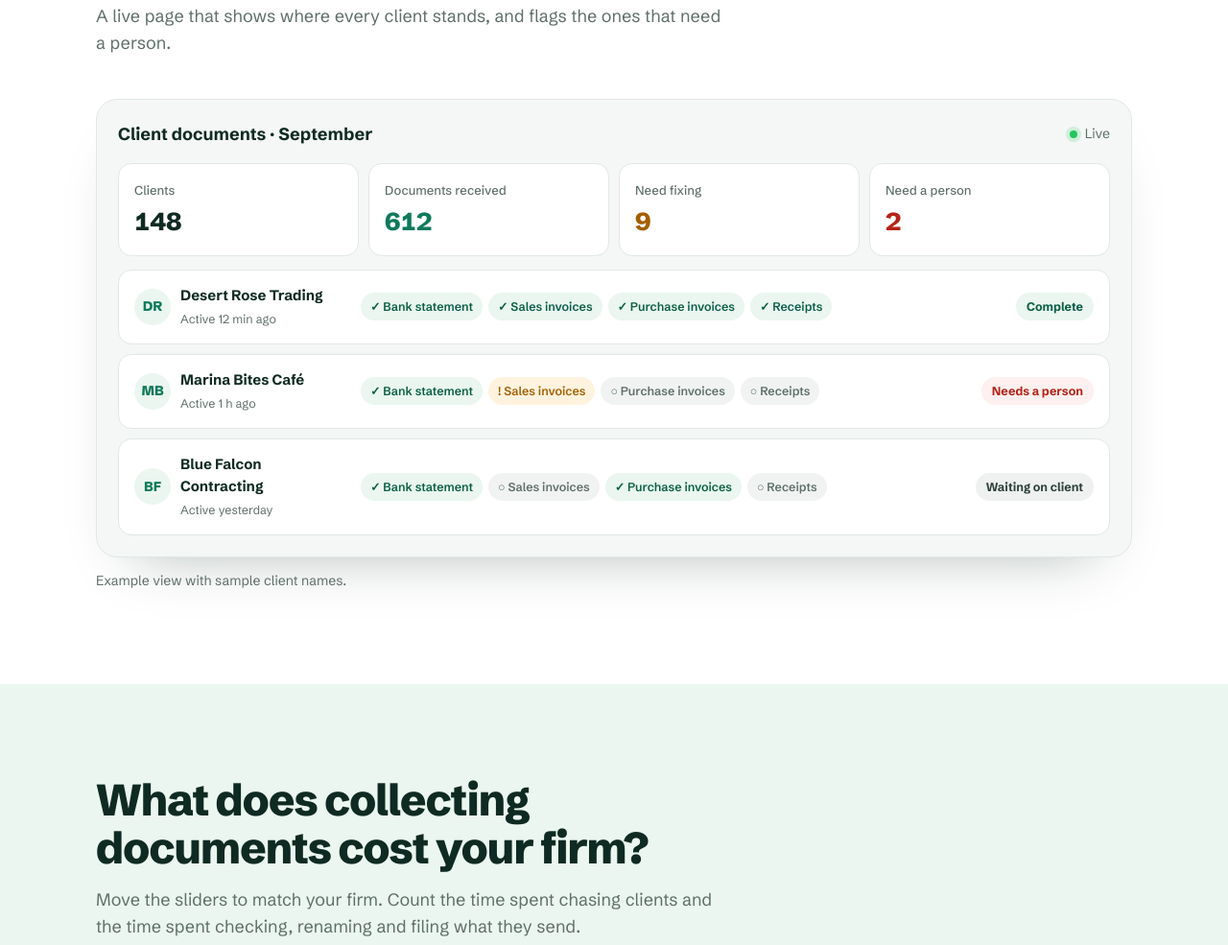
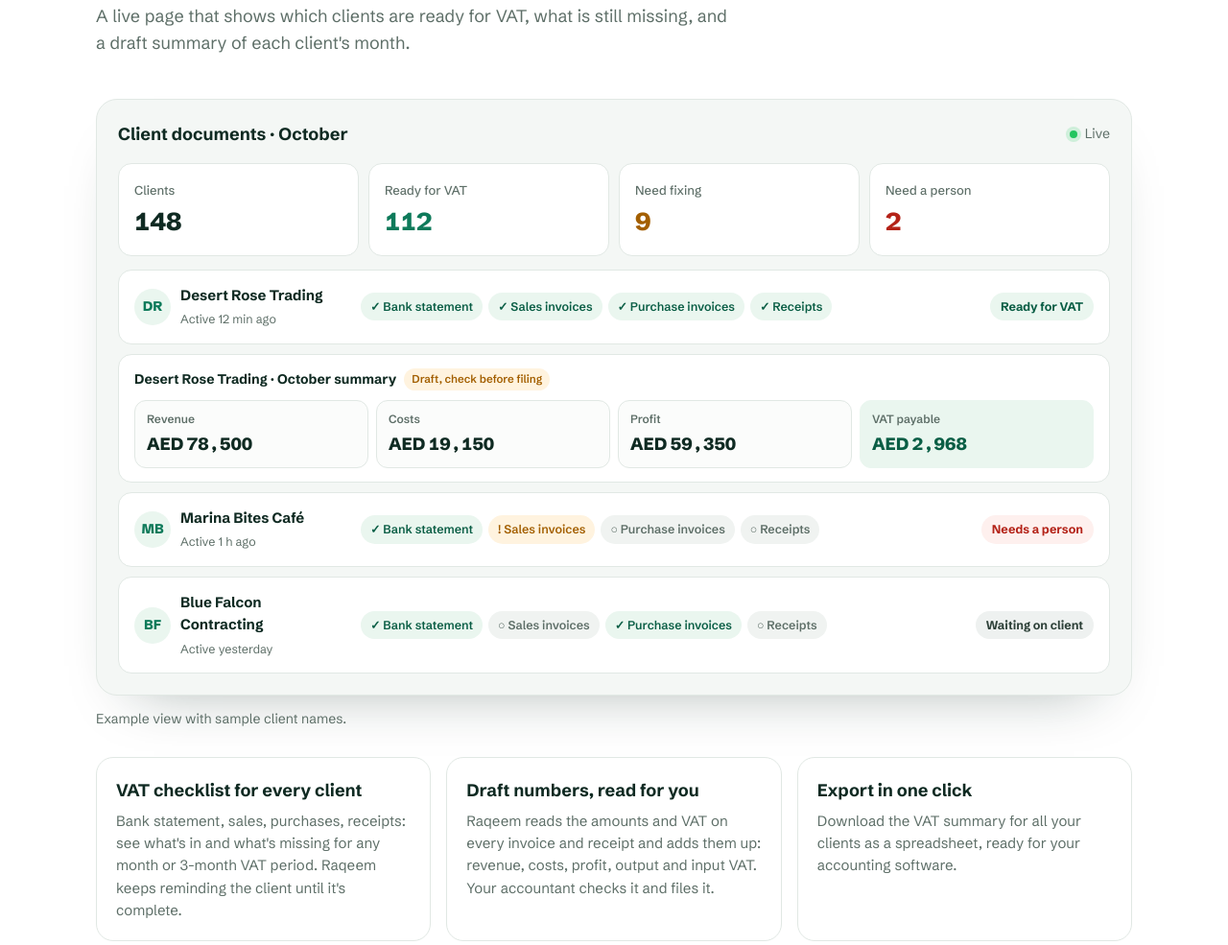
Before and after one commit to MirHashimEnterprise/raqeem-website, a plain HTML site: page index.html in a window 1280 px wide. Shown: the part 3376-4361 px from the top of the page at 96% size. Drawn offline with Linux system fonts and the light colour scheme.

Commit message:
Website: VAT checklist, draft summary and CSV export (EN + AR)
Co-Authored-By: Claude Opus 5.5 <noreply@anthropic.com>
Claude-Session: https://claude.ai/code/session_01SvXkYcbnD5WTLSZjhgmXHf

```diff
--- a/index.html
+++ b/index.html
@@ -172,6 +172,19 @@
   .ck{padding:5px 10px;border-radius:999px;font-size:12.5px;font-weight:600;background:#F0F3F1;color:var(--muted)}
   .ck.d{background:var(--mint);color:var(--green-dark)} .ck.f{background:var(--amber-soft);color:var(--amber)}
   .pill{display:inline-block;padding:5px 11px;border-radius:999px;font-size:12.5px;font-weight:700;white-space:nowrap}
+  .sumbox{background:#fff;border:1px solid var(--line);border-radius:14px;padding:14px 16px;margin-top:10px}
+  .sumbox .sh{display:flex;gap:8px;align-items:center;flex-wrap:wrap;font-weight:700;font-size:14px}
+  .sumbox .sh small{font-size:11.5px;font-weight:600;color:var(--amber);background:var(--amber-soft);border-radius:999px;padding:3px 8px}
+  .sgrid{display:grid;grid-template-columns:repeat(4,1fr);gap:8px;margin-top:10px}
+  .sgrid div{border:1px solid var(--line);border-radius:12px;padding:10px 12px;background:#FBFCFB}
+  .sgrid span{display:block;color:var(--muted);font-size:12px;font-weight:600}
+  .sgrid b{display:block;font-size:18px;font-weight:800;margin-top:2px}
+  .sgrid .v{background:var(--mint);border-color:var(--mint)} .sgrid .v b{color:var(--green-dark)}
+  .vatlist{display:grid;grid-template-columns:repeat(3,1fr);gap:16px;margin-top:28px}
+  .vatlist div{border:1px solid var(--line);border-radius:18px;padding:20px;background:#fff}
+  .vatlist h3{font-size:18px;margin-bottom:6px}
+  .vatlist p{color:var(--muted);font-size:15px}
+  @media (max-width:760px){.sgrid{grid-template-columns:repeat(2,1fr)}.vatlist{grid-template-columns:1fr}}
   .pill.done{background:var(--mint);color:var(--green-dark)} .pill.wait{background:#EEF1F0;color:var(--text)} .pill.red{background:#FEF0EE;color:#B42318}
 
   /* Calculator */
@@ -459,19 +472,21 @@
     <div class="wrap">
       <div class="section-head">
         <h2 id="firms-title" data-i18n="firms.h">What your team opens each morning</h2>
-        <p data-i18n="firms.p">A live page that shows where every client stands, and flags the ones that need a person.</p>
+        <p data-i18n="firms.p">A live page that shows which clients are ready for VAT, what is still missing, and a draft summary of each client's month.</p>
       </div>
       <div class="dash" aria-label="Example dashboard with sample clients" role="img" data-i18n-aria="b.aria">
-        <div class="dash-top"><strong data-i18n="b.title">Client documents · September</strong><span class="live"><i></i><span data-i18n="b.live">Live</span></span></div>
+        <div class="dash-top"><strong data-i18n="b.title">Client documents · October</strong><span class="live"><i></i><span data-i18n="b.live">Live</span></span></div>
         <div class="kpis">
           <div class="kpi"><span data-i18n="b.k1">Clients</span><b class="num">148</b></div>
-          <div class="kpi g"><span data-i18n="b.k2">Documents received</span><b class="num">612</b></div>
+          <div class="kpi g"><span data-i18n="b.k2">Ready for VAT</span><b class="num">112</b></div>
           <div class="kpi a"><span data-i18n="b.k3">Need fixing</span><b class="num">9</b></div>
           <div class="kpi r"><span data-i18n="b.k4">Need a person</span><b class="num">2</b></div>
         </div>
         <div class="crow"><div class="who"><span class="av">DR</span><div><b>Desert Rose Trading</b><small data-i18n="b.t1">Active 12 min ago</small></div></div>
           <div class="cks"><span class="ck d" data-i18n="ck.bank">✓ Bank statement</span><span class="ck d" data-i18n="ck.sales">✓ Sales invoices</span><span class="ck d" data-i18n="ck.purch">✓ Purchase invoices</span><span class="ck d" data-i18n="ck.rec">✓ Receipts</span></div>
-          <span class="pill done" data-i18n="p.done">Complete</span></div>
+          <span class="pill done" data-i18n="p.done">Ready for VAT</span></div>
+        <div class="sumbox"><div class="sh"><span data-i18n="s.h">Desert Rose Trading · October summary</span><small data-i18n="s.draft">Draft, check before filing</small></div>
+          <div class="sgrid"><div><span data-i18n="s.rev">Revenue</span><b class="num">AED 78,500</b></div><div><span data-i18n="s.cost">Costs</span><b class="num">AED 19,150</b></div><div><span data-i18n="s.profit">Profit</span><b class="num">AED 59,350</b></div><div class="v"><span data-i18n="s.vat">VAT payable</span><b class="num">AED 2,968</b></div></div></div>
         <div class="crow"><div class="who"><span class="av">MB</span><div><b>Marina Bites Café</b><small data-i18n="b.t2">Active 1 h ago</small></div></div>
           <div class="cks"><span class="ck d" data-i18n="ck.bank">✓ Bank statement</span><span class="ck f" data-i18n="ck.salesf">! Sales invoices</span><span class="ck" data-i18n="ck.purchm">○ Purchase invoices</span><span class="ck" data-i18n="ck.recm">○ Receipts</span></div>
           <span class="pill red" data-i18n="p.red">Needs a person</span></div>
@@ -480,6 +495,11 @@
           <span class="pill wait" data-i18n="p.wait">Waiting on client</span></div>
       </div>
       <p class="sample" data-i18n="b.sample">Example view with sample client names.</p>
+      <div class="vatlist">
+        <div><h3 data-i18n="v1.h">VAT checklist for every client</h3><p data-i18n="v1.p">Bank statement, sales, purchases, receipts: see what's in and what's missing for any month or 3-month VAT period. Raqeem keeps reminding the client until it's complete.</p></div>
+        <div><h3 data-i18n="v2.h">Draft numbers, read for you</h3><p data-i18n="v2.p">Raqeem reads the amounts and VAT on every invoice and receipt and adds them up: revenue, costs, profit, output and input VAT. Your accountant checks it and files it.</p></div>
+        <div><h3 data-i18n="v3.h">Export in one click</h3><p data-i18n="v3.p">Download the VAT summary for all your clients as a spreadsheet, ready for your accounting software.</p></div>
+      </div>
     </div>
   </section>
 
@@ -727,13 +747,17 @@
     's1.n': 'الخطوة 1', 's1.h': 'يتلقى العملاء تذكيرًا ودودًا', 's1.p': 'في كل شهر، يتلقى كل عميل رسالة واتساب تحدد بدقة ما يحتاجه مكتبك، مع تذكيرات لطيفة إذا نسي.',
     's2.n': 'الخطوة 2', 's2.h': 'يردّون بالصور أو ملفات PDF', 's2.p': 'يقرأ رقيم كل ملف ويصنّفه، ويطلب من العميل إعادة إرسال أي ملف غير واضح أو مقطوع أو يخص فترة غير صحيحة.',
     's3.n': 'الخطوة 3', 's3.h': 'يرى فريقك صفحة واحدة واضحة', 's3.p': 'من أرسل كل شيء، ومن لم يرسل بعد، ومن يحتاج إلى تدخّل أحد الموظفين. لا مزيد من التنقل بين مئات المحادثات.',
-    'firms.h': 'ما يفتحه فريقك كل صباح', 'firms.p': 'صفحة مباشرة تُظهر وضع كل عميل، وتنبّه إلى من يحتاج إلى تدخّل أحد الموظفين.',
-    'b.aria': 'مثال للوحة المتابعة بأسماء عملاء افتراضية', 'b.title': 'مستندات العملاء · سبتمبر', 'b.live': 'مباشر',
-    'b.k1': 'العملاء', 'b.k2': 'المستندات المستلمة', 'b.k3': 'تحتاج تصحيحًا', 'b.k4': 'تحتاج موظفًا',
+    'firms.h': 'ما يفتحه فريقك كل صباح', 'firms.p': 'صفحة مباشرة تُظهر العملاء الجاهزين لضريبة القيمة المضافة، وما زال ناقصًا، وملخصًا أوليًا لشهر كل عميل.',
+    'b.aria': 'مثال للوحة المتابعة بأسماء عملاء افتراضية', 'b.title': 'مستندات العملاء · أكتوبر', 'b.live': 'مباشر',
+    'b.k1': 'العملاء', 'b.k2': 'جاهز للضريبة', 'b.k3': 'تحتاج تصحيحًا', 'b.k4': 'تحتاج موظفًا',
     'b.t1': 'نشط قبل 12 دقيقة', 'b.t2': 'نشط قبل ساعة', 'b.t3': 'نشط أمس',
     'ck.bank': '✓ كشف الحساب', 'ck.sales': '✓ فواتير المبيعات', 'ck.purch': '✓ فواتير المشتريات', 'ck.rec': '✓ الإيصالات',
     'ck.salesf': '! فواتير المبيعات', 'ck.purchm': '○ فواتير المشتريات', 'ck.recm': '○ الإيصالات', 'ck.salesm': '○ فواتير المبيعات',
-    'p.done': 'مكتمل', 'p.red': 'يحتاج موظفًا', 'p.wait': 'بانتظار العميل',
+    'p.done': 'جاهز للضريبة',
+    's.h': 'ديزرت روز للتجارة · ملخص أكتوبر', 's.draft': 'مسودة، يُرجى المراجعة قبل التقديم', 's.rev': 'الإيرادات', 's.cost': 'التكاليف', 's.profit': 'الربح', 's.vat': 'الضريبة المستحقة',
+    'v1.h': 'قائمة مستندات الضريبة لكل عميل', 'v1.p': 'كشف الحساب البنكي والمبيعات والمشتريات والإيصالات: اعرف ما وصل وما ينقص لأي شهر أو فترة ضريبية من 3 أشهر. ويستمر رقيم في تذكير العميل حتى تكتمل.',
+    'v2.h': 'أرقام أولية تُقرأ عنك', 'v2.p': 'يقرأ رقيم المبالغ والضريبة في كل فاتورة وإيصال ويجمعها: الإيرادات والتكاليف والربح وضريبة المخرجات والمدخلات. يراجعها المحاسب ثم يقدّمها.',
+    'v3.h': 'تصدير بنقرة واحدة', 'v3.p': 'نزّل ملخص الضريبة لجميع عملائك كجدول بيانات، جاهزًا لبرنامج المحاسبة لديك.', 'p.red': 'يحتاج موظفًا', 'p.wait': 'بانتظار العميل',
     'b.sample': 'عرض توضيحي بأسماء عملاء افتراضية.',
     'calc.h': 'كم يكلّف جمع المستندات مكتبك؟', 'calc.p': 'حرّك المؤشرات لتناسب مكتبك. احسب الوقت الذي يُقضى في ملاحقة العملاء، والوقت الذي يُقضى في مراجعة ما يرسلونه وتسميته وحفظه.',
     'calc.l1': 'عدد العملاء الذين يرسلون مستندات شهرية', 'calc.l2': 'دقائق ملاحقة كل عميل شهريًا (رسائل ومكالمات ومتابعات)', 'calc.l4': 'دقائق مراجعة مستندات كل عميل وتسميتها وحفظها', 'calc.l3': 'تكلفة الموظف في الساعة شاملة التأشيرة والمزايا (درهم)',
```
